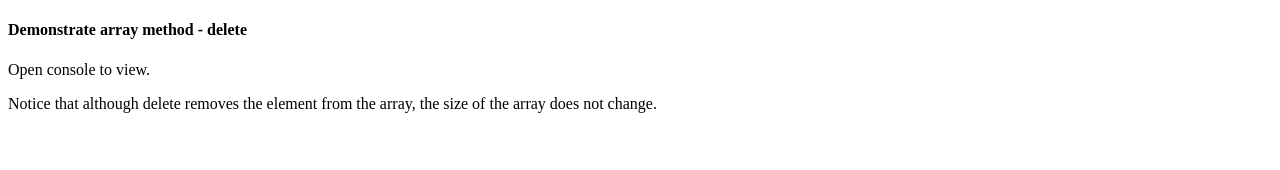
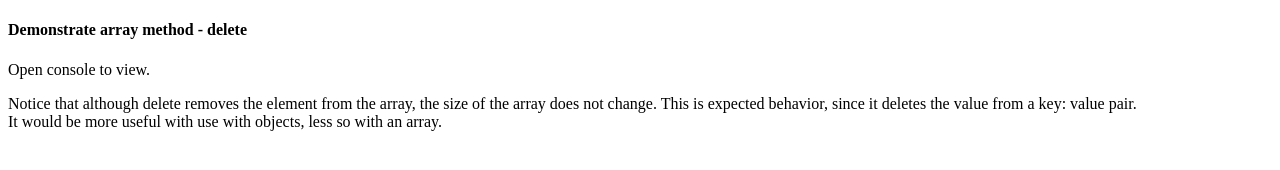
Before and after one commit to bigezwest/arrayMethods, a plain HTML site: page delete/index.html in a window 1280 px wide. Drawn offline with Linux system fonts and the light colour scheme.

Commit message:
docs(description): Update description for delete

```diff
--- a/delete/index.html
+++ b/delete/index.html
@@ -8,7 +8,10 @@
 <body>
     <h4>Demonstrate array method - delete</h4>
     <p>Open console to view.</p>
-    <p>Notice that although delete removes the element from the array, the size of the array does not change.</p>
+    <p>
+        Notice that although delete removes the element from the array, the size of the array does not change.  This is expected behavior, since it deletes the value from a key: value pair.  <br />
+        It would be more useful with use with objects, less so with an array.
+    </p>
 
     <script src="delete.js"></script>
 </body>
```
